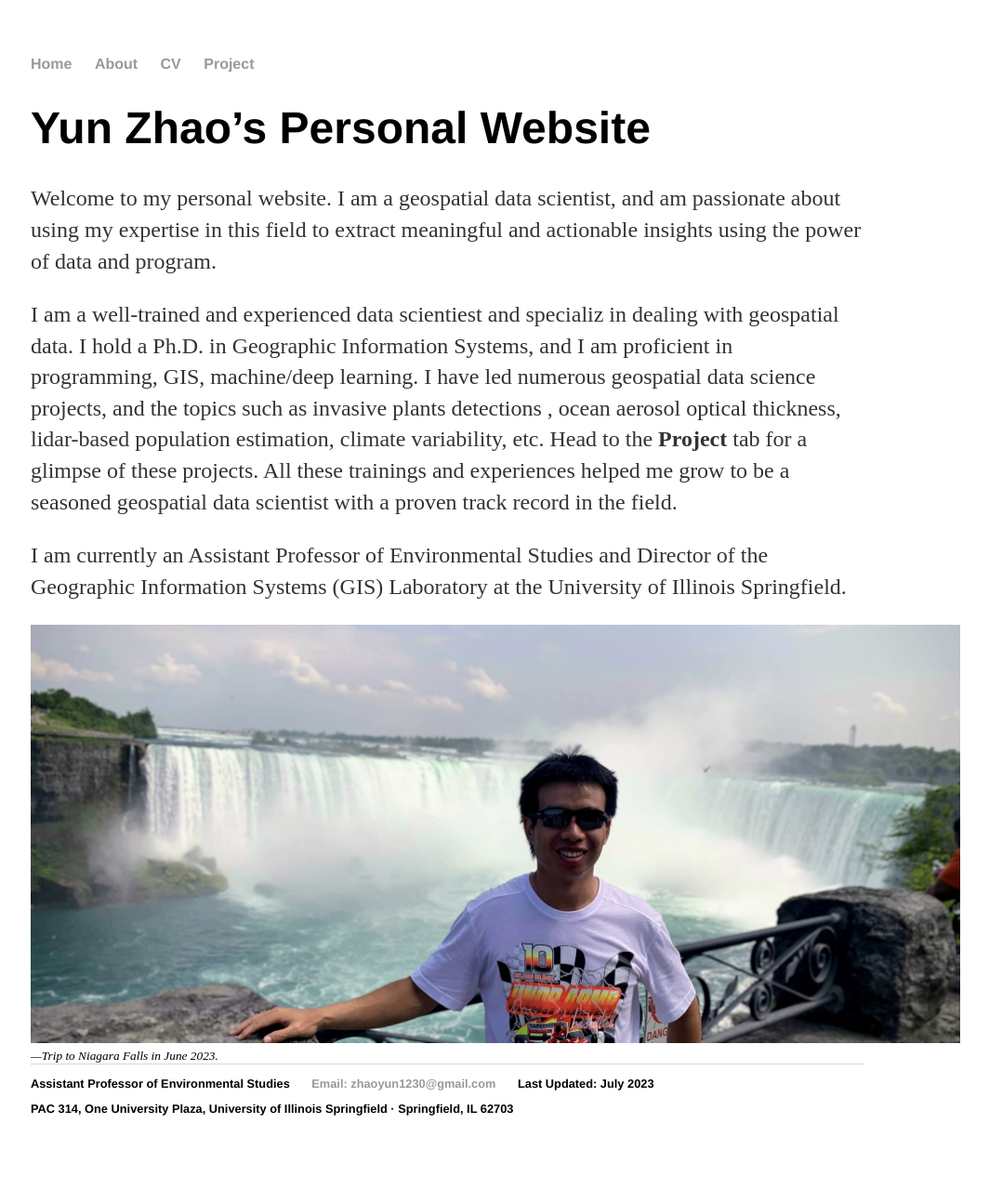
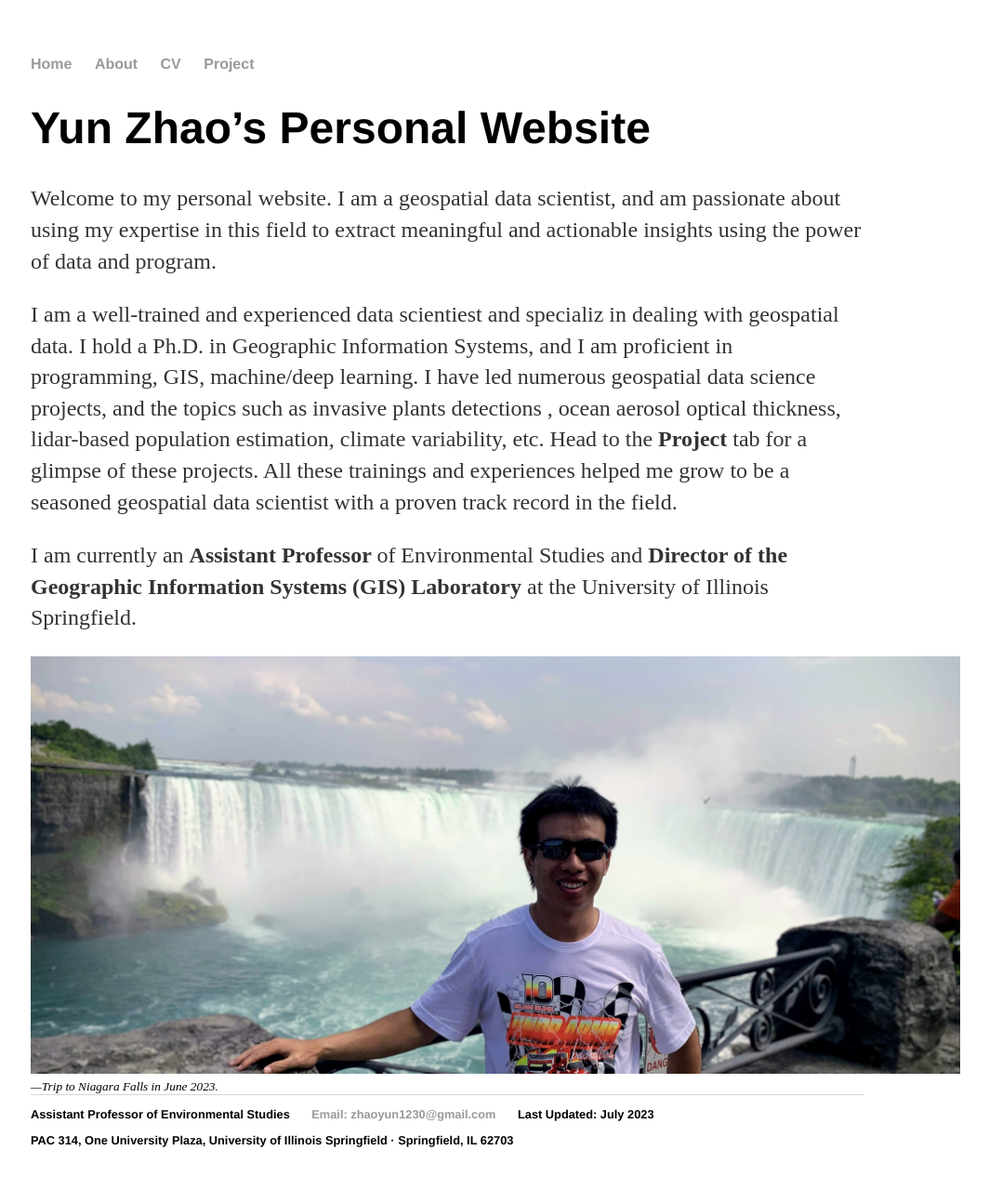
Before and after one commit to yun-zhao/yun-zhao.github.io, a Jekyll site: the page built from index.html, in a window 1280 px wide. Shown: the whole page at 93% size, without its empty margins (159-1223 px from the left). Built offline with Jekyll 4.4.1, drawn with Linux system fonts in a browser that asks for light colours; before the commit the page ends 1260 px from its top, so only the background shows below that.

```diff
--- a/index.html
+++ b/index.html
@@ -6,7 +6,7 @@ title: Yun Zhao, Geospatial Data Scientist
 	<h1>Yun Zhao’s Personal Website</h1>
 	<p>Welcome to my personal website.  I am a geospatial data scientist, and am passionate about using my expertise in this field to extract meaningful and actionable insights using the power of data and program.  </p>
 	<p>I am a well-trained and experienced data scientiest and specializ in dealing with geospatial data.  I hold a Ph.D. in Geographic Information Systems, and I am proficient in programming, GIS, machine/deep learning.  I have led numerous geospatial data science projects, and the topics such as invasive plants detections , ocean aerosol optical thickness, lidar-based population estimation, climate variability, etc. Head to the <strong>Project</strong> tab for a glimpse of these projects. All these trainings and experiences helped me grow to be a seasoned geospatial data scientist with a proven track record in the field. </p>
-	<p>I am currently an Assistant Professor of Environmental Studies and Director of the Geographic Information Systems (GIS) Laboratory at the University of Illinois Springfield.  </p>
+	<p>I am currently an <strong>Assistant Professor </strong> of Environmental Studies and <strong>Director of the Geographic Information Systems (GIS) Laboratory</strong> at the University of Illinois Springfield.  </p>
 </div>
 <!-- <em>A Touch of Evil</em> Don't trust me. <a href="/about">Read more about my life...</a>-->
 
```
